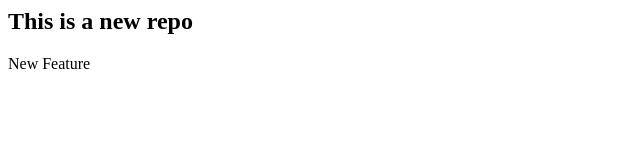
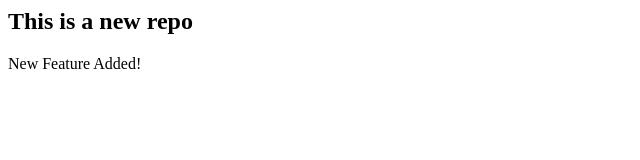
Before and after one commit to kajolroy24/localrepo, a plain HTML site: page index.html in a window 1280 px wide. Shown: the full height of the page, 0-640 px from the left. Drawn offline with Linux system fonts and the light colour scheme.

Commit message:
new feature in main

```diff
--- a/index.html
+++ b/index.html
@@ -1,3 +1,3 @@
 <h2>This is a new repo</h2>
 
-<p>New Feature</p>
+<p>New Feature Added!</p>
```
